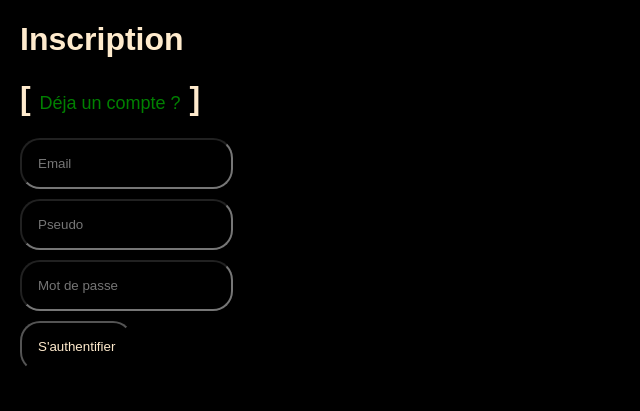
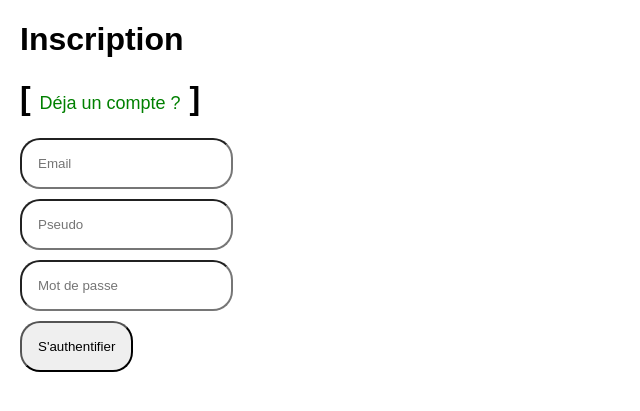
Before and after one commit to MateoPerrotNasi/ReseauSocialPhP, a PHP site: page /ReseauSocial/authentification/inscription.php in a window 1280 px wide. Shown: the top 411 px of the page, without its empty margins (0-640 px from the left). Run offline with PHP 8.4, Linux system fonts and the light colour scheme.

Commit message:
MODIF la couleur du fond et la police

```diff
--- a/style.css
+++ b/style.css
@@ -4,8 +4,6 @@
 
 *{
     font-family:arial;
-    color: blanchedalmond;
-    background-color: black;
  }
  body{
     margin:20px;
```
